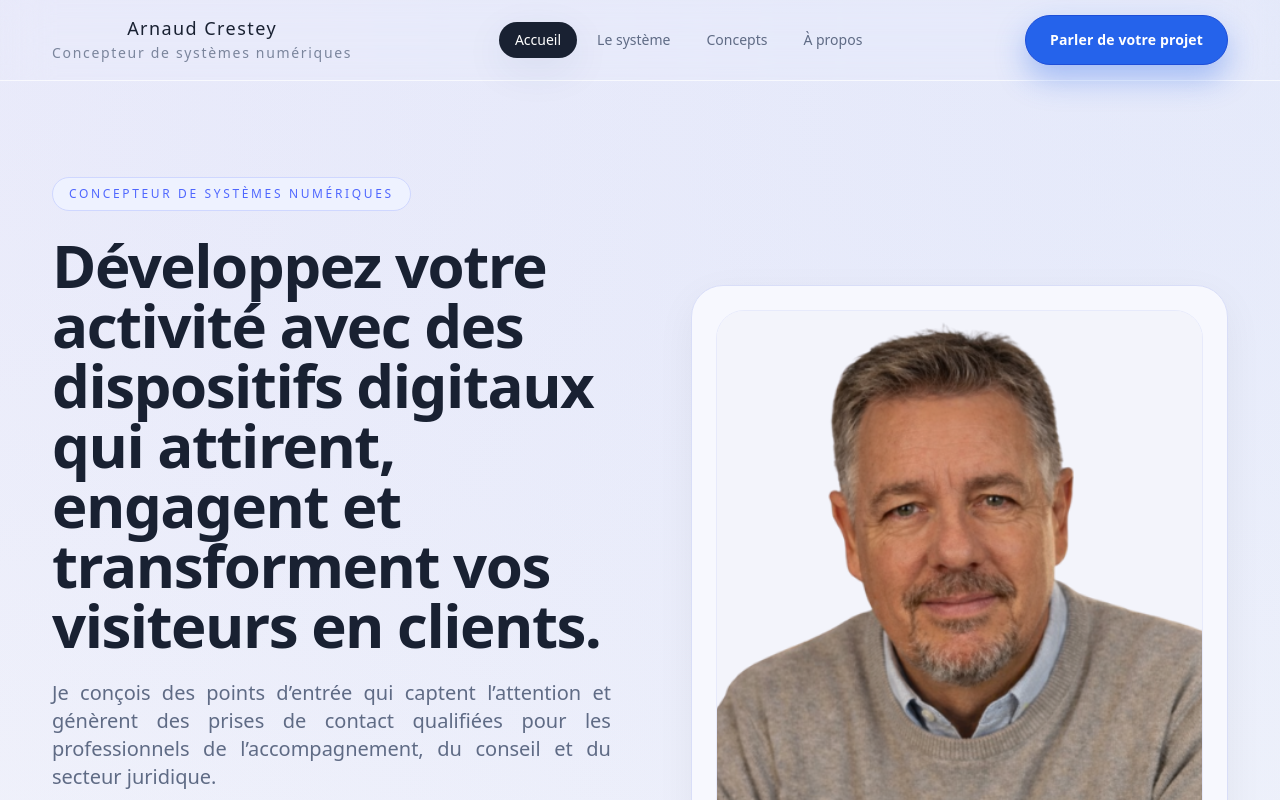
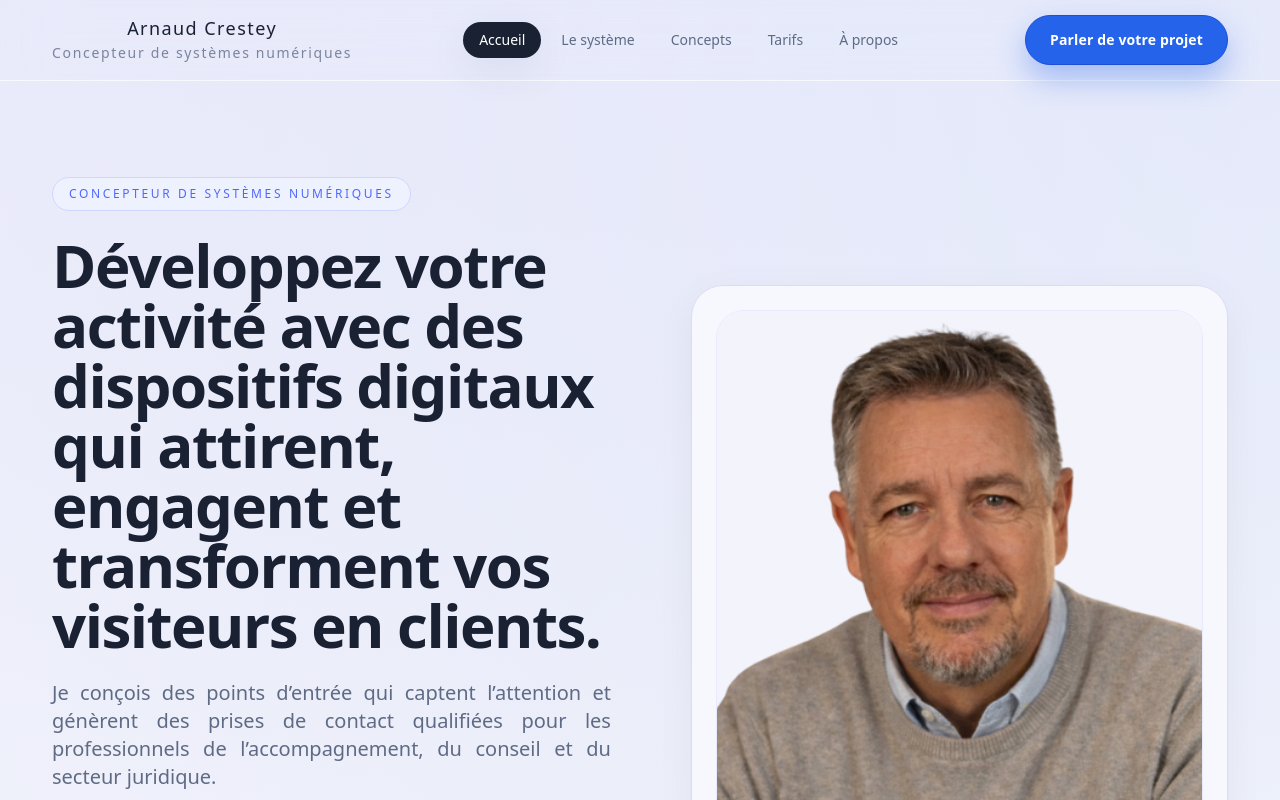
Before and after one commit to arnaudcrestey/portail-site-vitrine, a Next.js app: page / in a window 1280 px wide. Shown: the top 800 px of the page. Built offline with nearby package versions, Linux system fonts and the light colour scheme.

Commit message:
Update site.ts

```diff
--- a/data/site.ts
+++ b/data/site.ts
@@ -40,6 +40,7 @@ export const navigation: NavItem[] = [
   { href: '/', label: 'Accueil' },
   { href: '/systeme', label: 'Le système' },
   { href: '/concepts', label: 'Concepts' },
+  { href: '/tarifs', label: 'Tarifs' },
   { href: '/a-propos', label: 'À propos' },
 ];
 
```
